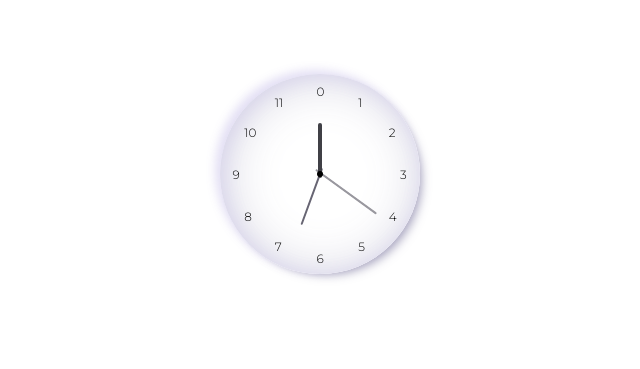
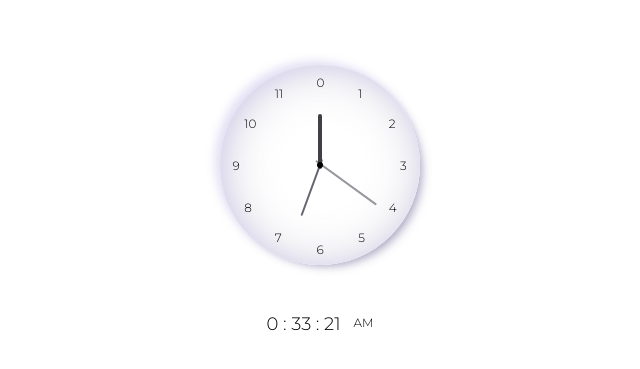
Before and after one commit to eudkx/clocked, a plain HTML site: page clock-main/index.html in a window 1280 px wide. Shown: the part 201-570 px from the top of the page, without its empty margins (320-960 px from the left). Drawn offline with Linux system fonts and the light colour scheme.

Commit message:
clocked v2

```diff
--- a/clock-main/index.html
+++ b/clock-main/index.html
@@ -22,6 +22,15 @@
             </div>
 
         </div>
+
+        <div class="time-now">
+            <div class="time-content">
+                setting...
+            </div>
+            <div class="time-of-day">
+
+            </div>
+        </div>
     </div>
 
     <script src="./index.js"></script>
--- a/clock-main/index.js
+++ b/clock-main/index.js
@@ -32,6 +32,7 @@ const rotating = () => {
     const date_seconds = date.getSeconds();
     const date_minutes = date.getMinutes();
     const date_hours = date.getHours();
+
     seconds_arrow.style.transform = `rotateZ(${6 * date_seconds + 180}deg)`;
     (date_seconds == "00") ? seconds_arrow.style.transform = `rotateZ(180deg)` : 0;
 
@@ -44,3 +45,27 @@ const rotating = () => {
 }
 
 const timed = setInterval(rotating, 1000);
+
+const time_rn = document.querySelector('.time-content');
+const time_of_day = document.querySelector('.time-of-day');
+
+const decrement = (props) => {
+    time_of_day.innerText = "PM"
+    return props = props - 12;
+}
+
+
+const timing = () => {
+    const date = new Date();
+    let [hh, mm, ss] = [date.getHours(), date.getMinutes(), date.getSeconds()];
+
+    (String(mm).length == 1) ? mm = "0" + String(mm) : mm;
+
+    (String(ss).length == 1) ? ss = "0" + String(ss) : ss;
+
+    (hh > 12) ? decrement(hh) : time_of_day.innerText = "AM";
+
+    time_rn.innerText = `${hh} : ${mm} : ${ss}`;
+}
+
+let timed_time = setInterval(timing, 1000);
--- a/clock-main/style.css
+++ b/clock-main/style.css
@@ -113,3 +113,17 @@ body {
     border-radius: 50%;
     background-color: black;
 }
+
+.time-now {
+    width: 120px;
+    height: 18px;
+    font-weight: 300;
+    font-size: 18px;
+    display: flex;
+    align-items: center;
+    justify-content: space-around;
+}
+.time-of-day {
+    font-size: 12px;
+    align-self: flex-start;
+}
```
